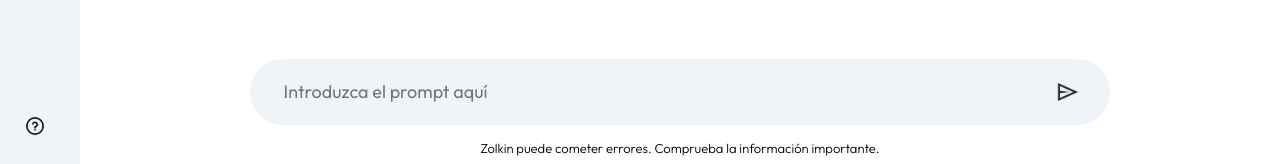
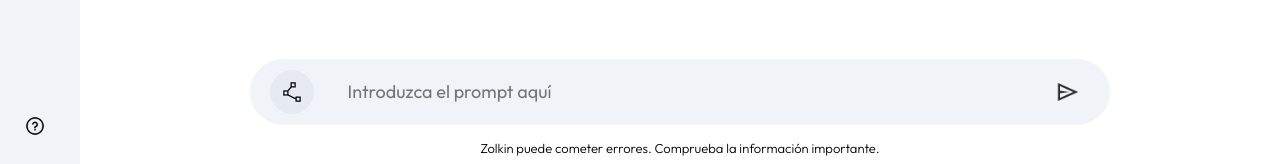
Before and after one commit to jorge-jrzz/zolkin-frontend, a React (Vite) app: page /chat in a window 1280 px wide. Shown: the part 629-793 px from the top of the page. Built offline with nearby package versions, Linux system fonts and the light colour scheme; no server answers.

Commit message:
✨ Implement RAG mode toggle in chat component and update API call to support RAG functionality

```diff
--- a/src/components/chat/Chat.css
+++ b/src/components/chat/Chat.css
@@ -127,6 +127,21 @@ body {
     display: flex;
     align-items: center;
     gap: 10px;
+}
+
+#rag-mode {
+    gap: 10px;
+    padding: 10px;
+    background-color: #e6eaf1;
+    border-radius: 50px;
+    font-size: 14px;
+    color: #505050;
+    cursor: pointer;
+}
+
+#rag-mode.active {
+    background-color: #daeeff;
+    color: #0285FF;
 }
 
 .main .bottom-info {
--- a/src/components/chat/Chat.jsx
+++ b/src/components/chat/Chat.jsx
@@ -24,6 +24,7 @@ const Chat = () => {
     const [rows, setRows] = useState(1);
 
     const [userData, setUserData] = useState(null);
+    const [ragMode, setRagMode] = useState(false);
     const backend_url = process.env.BACKEND_URL;
     useEffect(() => {
         axios.get(`${backend_url}/user_info/`, { withCredentials: true})
@@ -141,13 +142,27 @@ const Chat = () => {
                 )}
                 <div className="main-bottom">
                     <div className="search-box">
+                        <div
+                        id='rag-mode'
+                        className={`${ragMode ? 'active' : ''}`}
+                        onClick={() => setRagMode(prev => !prev)}
+                        >
+                            {ragMode ? (
+                                <>
+                                <img src={assets.vector_icon_blue} alt="vector blue"/>
+                                <p>Herramienta RAG</p>
+                                </>
+                            ) : (
+                                <img src={assets.vector_icon} alt="vector"/>
+                            )}
+                        </div>
                         <textarea
                             rows={rows}
                             onChange={(e) => setInput(e.target.value)}
                             onKeyUp={(e) => {
                                 if (input.trim() !== "" && e.key === 'Enter') {
                                     e.preventDefault();
-                                    onSent();
+                                    onSent(undefined, ragMode)
                                 }
                             }}
                             value={input}
@@ -158,7 +173,7 @@ const Chat = () => {
                                 type="submit"
                                 onClick={() => {
                                     if (input.trim() !== "") {
-                                        onSent()
+                                        onSent(undefined, ragMode)
                                     }
                                 }}>
                                 <img src={assets.send_icon} alt=""/>
--- a/src/config/zolkin.js
+++ b/src/config/zolkin.js
@@ -8,7 +8,7 @@ axios.defaults.withCredentials = true;
  * @param {string} conversationId - El ID de la conversación.
  * @returns {Promise<string>} - La respuesta desde la API.
  */
-const getChatResponse = async (prompt, thread_id) => {
+const getChatResponse = async (prompt, thread_id, use_rag) => {
     const backend_url = process.env.BACKEND_URL;
     try {
         // Realizar la solicitud GET con Axios
@@ -16,7 +16,8 @@ const getChatResponse = async (prompt, thread_id) => {
             withCredentials: true,
             params: {
                 prompt: prompt,
-                thread_id: thread_id
+                thread_id: thread_id,
+                use_rag: use_rag
             }
         });
         // Retornar solo la respuesta contenida en el JSON
--- a/src/context/Context.jsx
+++ b/src/context/Context.jsx
@@ -44,7 +44,7 @@ const ContextProvider = (props) => {
         return convId;
     }
 
-    const onSent = async (prompt) => {
+    const onSent = async (prompt, useRag) => {
         setResultData("");
         setLoading(true);
         setShowResult(true);
@@ -58,6 +58,7 @@ const ContextProvider = (props) => {
 
         console.log("Prompt:", messageToSend);
         console.log("ID de conversación:", conversationId);
+        console.log("Usar RAG:", useRag);
 
         if (prompt === undefined) {
             setPrevPrompts(prev => [...prev, input]);
@@ -67,7 +68,7 @@ const ContextProvider = (props) => {
         }
 
         // Obtener respuesta
-        response = await getChatResponse(messageToSend, conversationId);
+        response = await getChatResponse(messageToSend, conversationId, useRag);
 
         // Evitar formatear la respuesta como HTML y manejarla directamente como Markdown
         const responseMarkdown = response;
```
